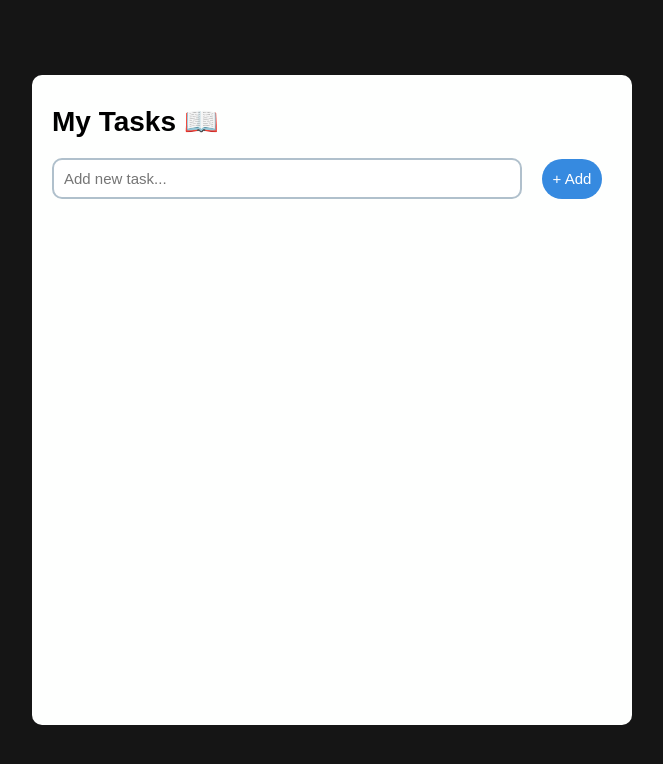
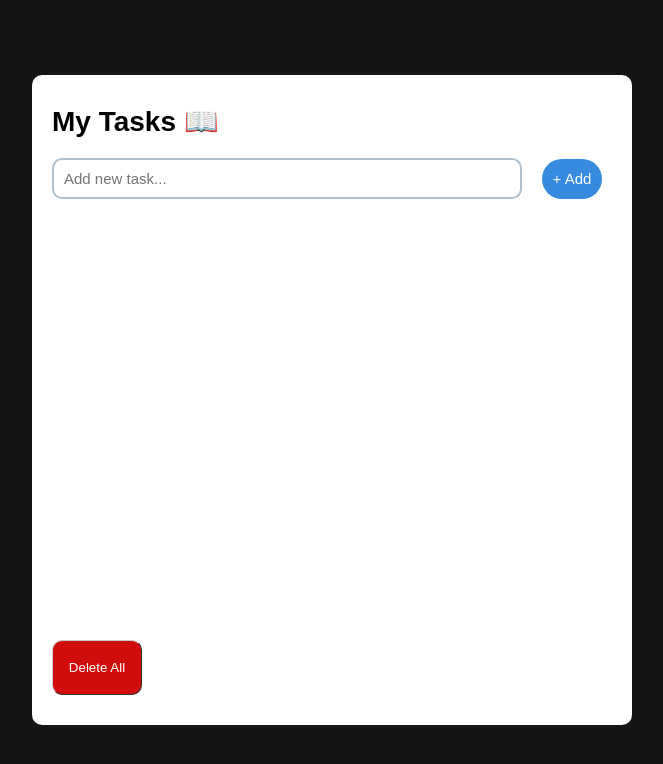
Before and after one commit to staagatajd/to-do-list-redesign, a React (Vite) app: page / in a window 1280 px wide. Shown: the top 764 px of the page, without its empty margins (308-971 px from the left). Built offline with nearby package versions, Linux system fonts and the light colour scheme.

Commit message:
[feature] Add a delete all button that deletes all checked tasks. Add also a listener that when typing a task, if key 'Enter' is pressed, it is automatically added to the list.

```diff
--- a/src/MainToDoList.jsx
+++ b/src/MainToDoList.jsx
@@ -31,6 +31,11 @@ function MainToDoList() {
         setTasks(upatedTasks);
     }
 
+    const deleteAllChecked = () => {
+        const nonCheckedTasks = tasks.filter(task => !task.completed);
+        setTasks(nonCheckedTasks);
+    }
+
   return(
 
     <div className='content'>
@@ -40,7 +45,7 @@ function MainToDoList() {
             </h2>
 
             <div className= 'inputSection'>
-                <input type = "text" id = "taskInput" value = {inputValue} onChange={(e) => setInputValue(e.target.value)} placeholder= "Add new task..."></input>
+                <input type = "text" id = "taskInput" value = {inputValue} onChange={(e) => setInputValue(e.target.value)} onKeyDown={(e) => {if (e.key === 'Enter') addTask(); }} placeholder= "Add new task..."></input>
 
                 <button onClick = {addTask} id='addBtn'>
                     + Add
@@ -50,8 +55,11 @@ function MainToDoList() {
             <DisplayTask tasks = {tasks} toggleTask = {toggleTask} deleteTask ={ deleteTask}/>
 
             <div>
+                <button id = "deleteAllButton" onClick={deleteAllChecked}>
+                    Delete All
+                </button>
+            </div>
 
-            </div>
         </div>
     </div>
   )
--- a/src/index.css
+++ b/src/index.css
@@ -70,6 +70,12 @@ input[type = "text"]:focus
     cursor: pointer;
 }
 
+#addBtn:hover
+{
+    transform: scale(1.02);
+    background-color: #2e79c5;
+}
+
 ul
 {
     padding-top: 30px;
@@ -138,3 +144,31 @@ input[type="checkbox"]:hover
     transform: scale(1.15);
     color: #bf0000
 }
+
+.displayScreen
+{
+    flex: 1;
+    width: 100%;
+    overflow-y: auto;
+    padding-right: 5px;
+}
+
+#deleteAllButton
+{
+    color: #FEFFFE;
+    border-radius: 10px;
+    height: 55px;
+    width: 90px;
+    background-color: #d00c0c;
+    border-top: 1px solid #CCCCCC;
+    border-right: 1.2px solid #333333;
+    border-bottom: 1.2px solid #333333;
+    border-left: 1px solid #CCCCCC;
+    cursor: pointer;
+}
+
+#deleteAllButton:hover
+{
+    transform: scale(1.02);
+    background-color: #9a0101
+}
```
Also changed, not shown: 1 other file (tests, documents, lock files or other folders).
